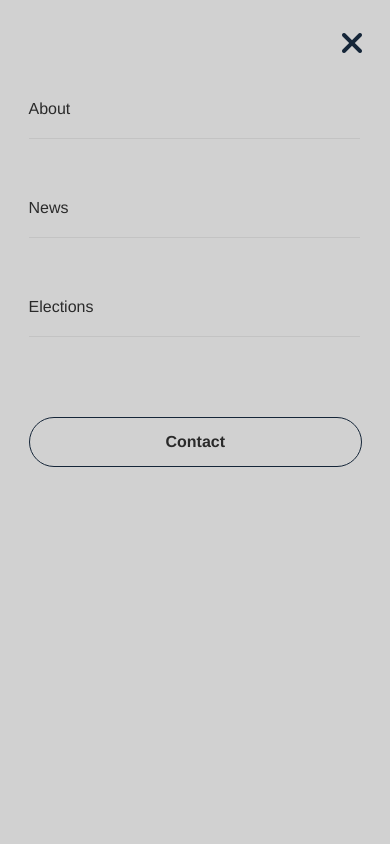
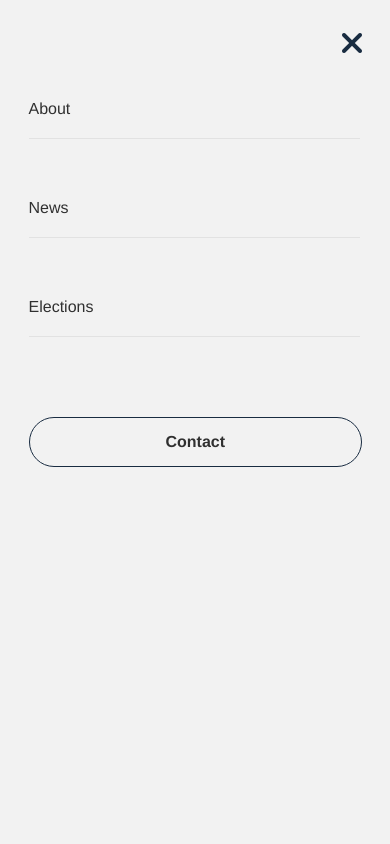
Before and after one commit to Masahiro0128/polimiru, a plain HTML site: page detail.html in a window 390 px wide. Both pictures are taken after a click on the button 349 px from the left and 40 px from the top of the page. Shown: the top 844 px of the page. Drawn offline with Linux system fonts and the light colour scheme.

Commit message:
”おわれ

```diff
--- a/css/header-footer.css
+++ b/css/header-footer.css
@@ -159,16 +159,21 @@ body.no-scroll {
         cursor: pointer;
     }
 
-    /* スマホ用オーバーレイ */
+    /* ←← ここが “暗さ” と “押せない” を支配してるやつ */
     .menu-overlay {
         display: block;
         position: fixed;
-        top: 0; left: 0;
-        width: 100%; height: 100%;
-        background: rgba(0,0,0,0.18);    /* 暗さはここで調整 */
+        top: 0;
+        left: 0;
+        width: 100%;
+        height: 100%;
+
+        /* ほぼ透明レベルまで薄くする。気になるなら 0 にしてOK */
+        background: rgba(0, 0, 0, 0.05);
+
         opacity: 0;
         visibility: hidden;
-        pointer-events: none;            /* 非表示時はタップを通す */
+        pointer-events: none;      /* 閉じているときはクリック通す */
         transition: opacity 0.4s;
         z-index: 1500;
     }
@@ -176,10 +181,10 @@ body.no-scroll {
     .menu-overlay.active {
         opacity: 1;
         visibility: visible;
-        pointer-events: auto;            /* 表示時だけタップを受け付ける */
+        pointer-events: auto;      /* 開いてるときだけブロック */
     }
 
-    /* フッター調整 */
+    /* フッター調整（元のままでOK） */
     .site-footer {
         flex-direction: column;
         height: auto;
```
